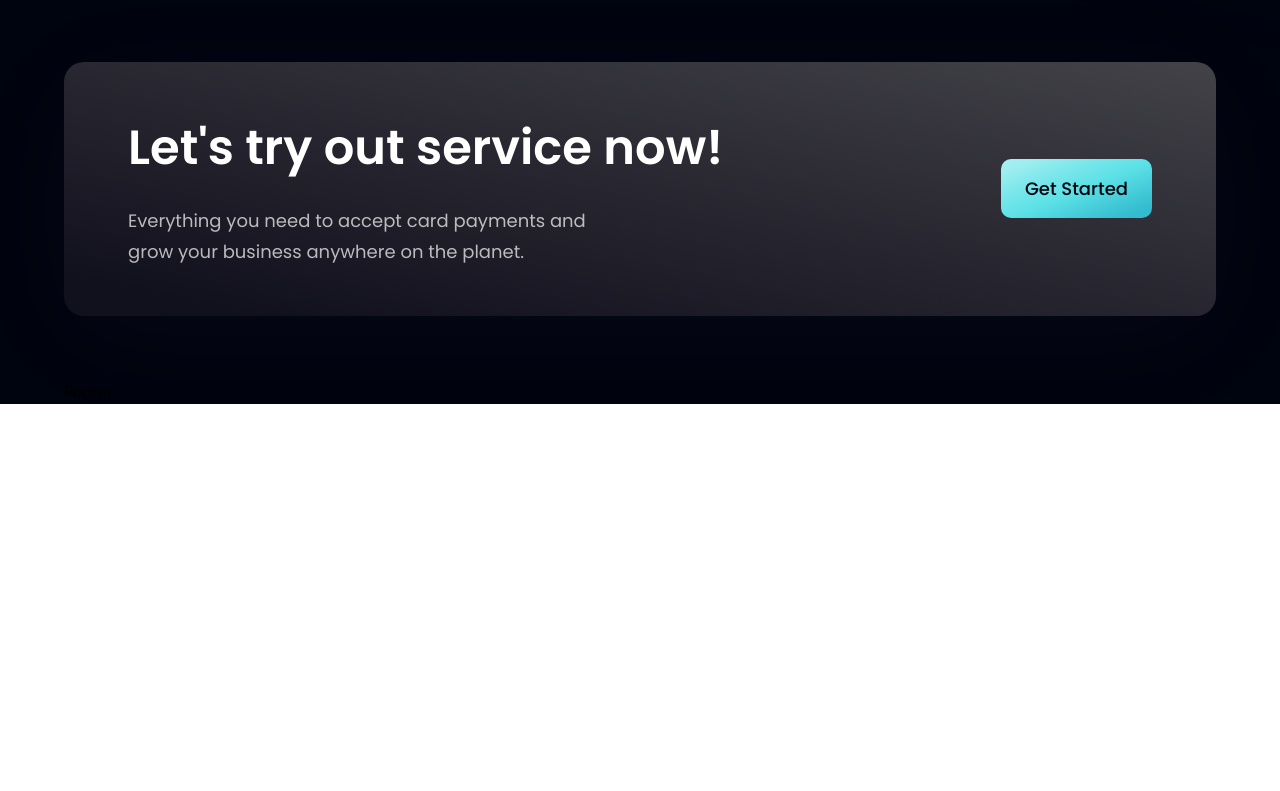
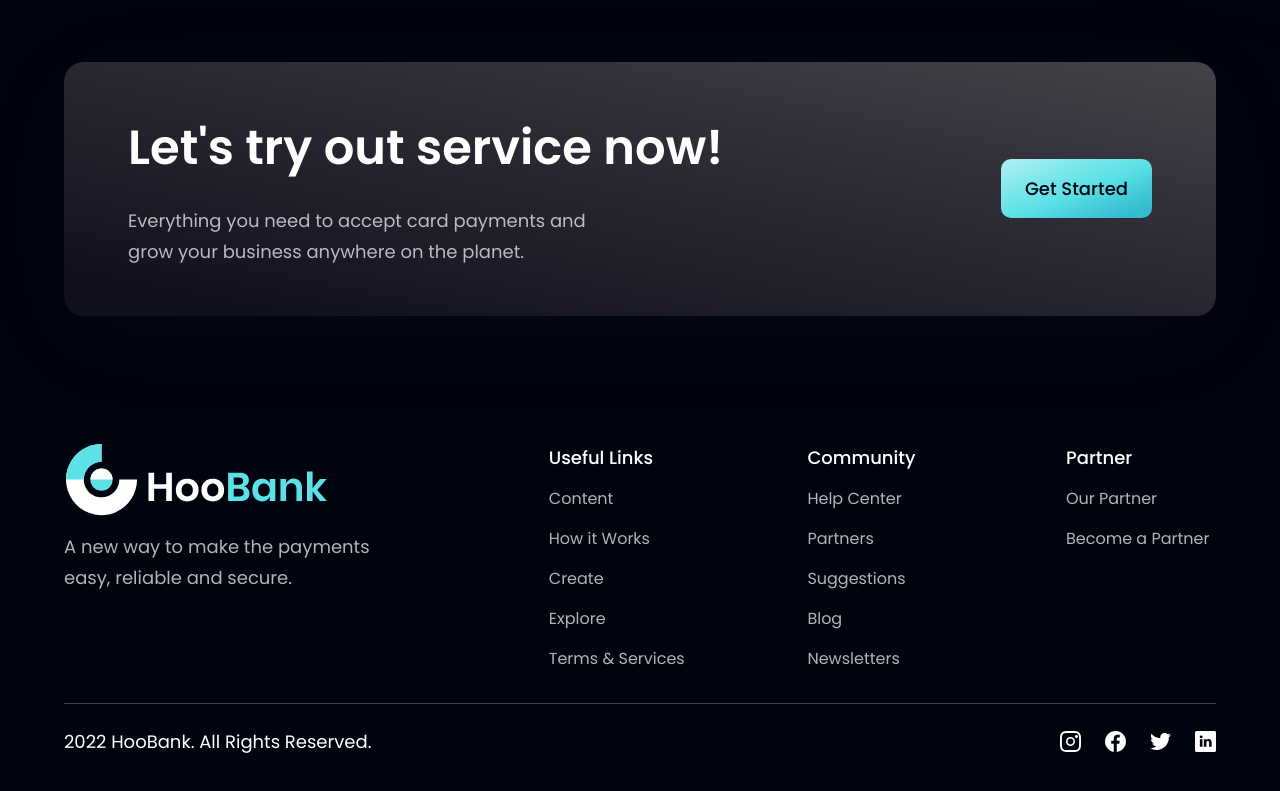
Before and after one commit to savelyevresearch/bank-website, a React (Vite) app: page / in a window 1280 px wide. Shown: the part 3670-4461 px from the top of the page. Before the commit the page ends 4074 px from the top, so only its background shows below. Built offline with nearby package versions, Linux system fonts and the light colour scheme.

Commit message:
The Footer component has been designed

```diff
--- a/src/components/Footer.jsx
+++ b/src/components/Footer.jsx
@@ -1,8 +1,76 @@
 import React from 'react';
+
+import styles from '../styles';
+
+import { logo } from '../assets';
+
+import { footerLinks, socialMedia } from '../constants/index';
 
 const Footer = () => {
   return (
-    <div>Footer</div>
+    <section className={`${styles.flexCenter} ${styles.paddingY} flex-col`}>
+      <div className={`${styles.flexStart} md:flex-row flex-col mb-8 w-full`}>
+        <div className='flex-1 flex flex-col justify-start mr-10'>
+          <img
+            src={logo}
+            alt='hoobank'
+            className='w-[266px] h-[72px] object-contain'
+          />
+          <p className={`${styles.paragraph} mt-4 max-w-[310px]`}>
+            A new way to make the payments easy, reliable and secure.
+          </p>
+        </div>
+        <div className='flex-[1.5] w-full flex flex-row justify-between flex-wrap md:mt-0 mt-10'>
+          {footerLinks.map((footerLink) => (
+            <div key={footerLink.key} className='flex flex-col ss:my-0 my-4 min-w-[150px]'>
+              <h4 className='font-poppins font-medium text-[18px] leading-[27px] text-white'>
+                {footerLink.title}
+              </h4>
+              <ul className='list-none mt-4'>
+                {footerLink.links.map((link, index) => (
+                  <li
+                    key={link.name}
+                    className={`font-poppins font-normal
+                                text-[16px] leading-[24px]
+                                text-dimWhite hover:text-secondary
+                                cursor-pointer
+                                ${
+                                  (index !== (footerLink.links.length - 1))
+                                  ? 'mb-4'
+                                  : 'mb-0'
+                                }`}
+                  >
+                    {link.name}
+                  </li>
+                ))}
+              </ul>
+            </div>
+          ))}
+        </div>
+      </div>
+      <div className='w-full flex justify-between items-center md:flex-row flex-col pt-6 border-t-[1px] border-t-[#3F3E45]'>
+        <p className='font-poppins font-normal text-center text-[18px] leading-[27px] text-white'>
+          2022 HooBank. All Rights Reserved.
+        </p>
+        <div className='flex flex-row md:mt-0 mt-6'>
+          {socialMedia.map((social, index) => (
+            <img
+              key={social.id}
+              src={social.icon}
+              alt={social.id}
+              className={`w-[21px] h-[21px]
+                          object-contain cursor-pointer
+                          ${
+                            (index !== (socialMedia.length - 1))
+                            ? 'mr-6'
+                            : 'mr-0'
+                          }
+                          `}
+            />
+          ))}
+        </div>
+      </div>
+    </section>
   );
 };
 
```
